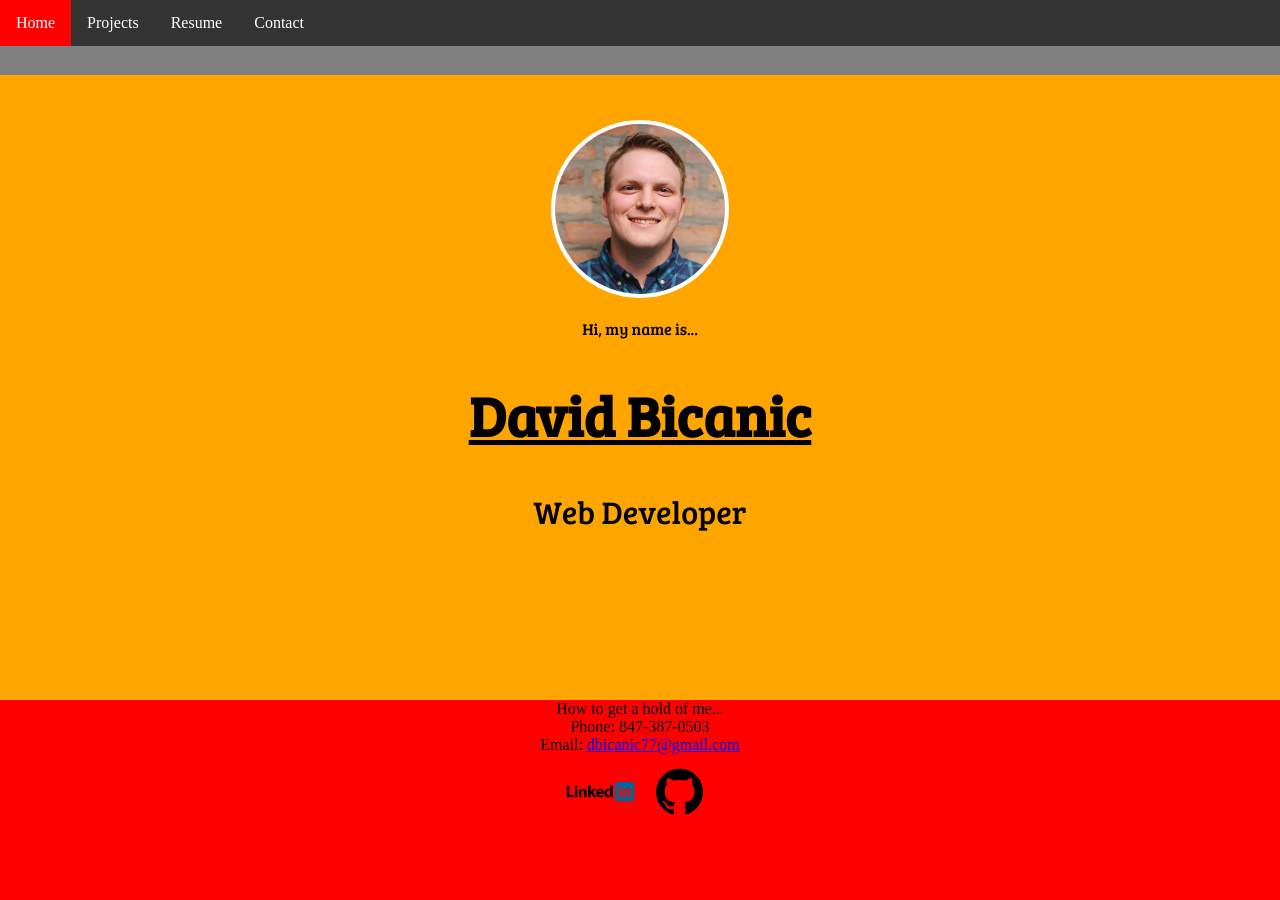
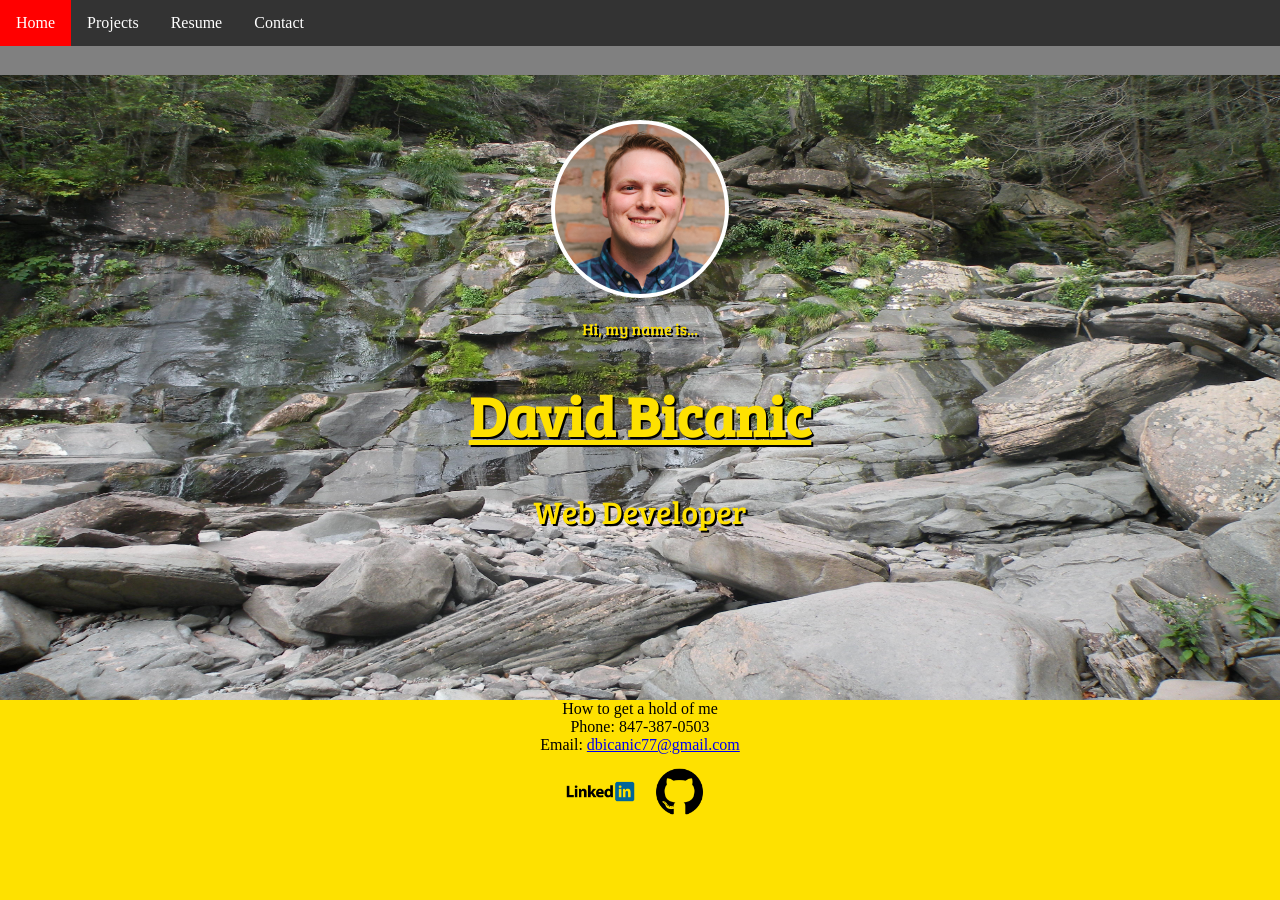
Before and after one commit to dbicanic/personalsite, a PHP site: page / in a window 1280 px wide. Run offline with PHP 8.4, Linux system fonts and the light colour scheme.

Commit message:
Add background image and colored font, footer to match

```diff
--- a/application.css
+++ b/application.css
@@ -22,9 +22,13 @@ p {
 }
 
 .intro-container {
-	background-color: orange;
+	background-image: url("landscapeNY.JPG");
+	background-repeat: no-repeat;
+	background-size: 100% 100%;
 	width:auto;
 	height:700px;
+	color: #FEE100;
+	text-shadow: black 2px 2px;
 }
 
 .projects-container {
@@ -42,7 +46,7 @@ p {
 }*/
 
 .contact-container {
-	background-color: red;
+	background-color: #FEE100;
 	width:auto;
 	height:200px;
 	display: block;
--- a/index.html
+++ b/index.html
@@ -37,9 +37,9 @@
 </body>
 <footer>
 		<div class="contact-container" id="contact">
-		<p>How to get a hold of me...</p>
-		<p>Phone: 847-387-0503</p>
-		<p>Email: <a href="mailto:dbicanic77@gmail.com">dbicanic77@gmail.com</a></p>
+		<p id="ending">How to get a hold of me</p>
+		<p id="phone">Phone: 847-387-0503</p>
+		<p id="email">Email: <a href="mailto:dbicanic77@gmail.com">dbicanic77@gmail.com</a></p>
 		<a href="https://www.linkedin.com/in/dbicanic"><img class="socialLogo" src="linkedin-128.png"></a>
 		<a href="https://github.com/dbicanic"><img class="socialLogo" src="github.png"></a>
 	</div>
--- a/progress.html
+++ b/progress.html
@@ -43,9 +43,9 @@
 </body>
 <footer>
 		<div class="contact-container" id="contact">
-		<p>How to get a hold of me...</p>
-		<p>Phone: 847-387-0503</p>
-		<p>Email: <a href="mailto:dbicanic77@gmail.com">dbicanic77@gmail.com</a></p>
+		<p id="ending">How to get a hold of me</p>
+		<p id="phone">Phone: 847-387-0503</p>
+		<p id="email">Email: <a href="mailto:dbicanic77@gmail.com">dbicanic77@gmail.com</a></p>
 		<a href="https://www.linkedin.com/in/dbicanic"><img class="socialLogo" src="linkedin-128.png"></a>
 		<a href="https://github.com/dbicanic"><img class="socialLogo" src="github.png"></a>
 	</div>
```
Also changed, not shown: studyBuddy.html (+5 -5 lines), landscapeNY.JPG (added).
